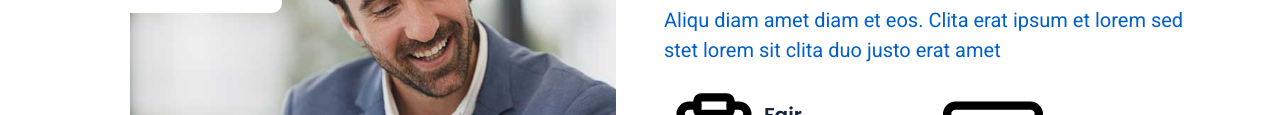
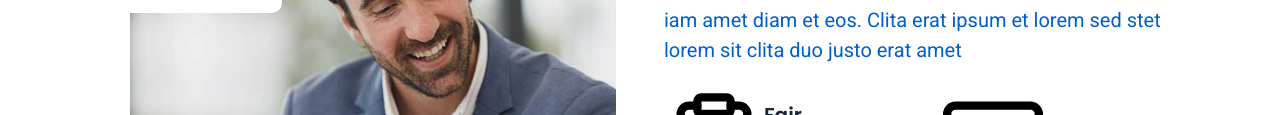
Before and after one commit to jordanbabb99/LandingPage, a plain HTML site: page index.html in a window 1280 px wide. Shown: the part 1369-1484 px from the top of the page. Drawn offline with nearby package versions, Linux system fonts and the light colour scheme.

Commit message:
deleted some not issue text

```diff
--- a/index.html
+++ b/index.html
@@ -157,7 +157,7 @@
                 <div class="col-lg-6 wow fadeInUp" data-wow-delay="0.5s">
                     <div class="h-100">
                         <h1 class="display-6 mb-5">We're Here To Assist You With Real Estate Data Analytics</h1>
-                        <p class="fs-5 text-primary mb-4">Aliqu diam amet diam et eos. Clita erat ipsum et lorem sed stet lorem sit clita duo justo erat amet</p>
+                        <p class="fs-5 text-primary mb-4">iam amet diam et eos. Clita erat ipsum et lorem sed stet lorem sit clita duo justo erat amet</p>
                         <div class="row g-4 mb-4">
                             <div class="col-sm-6">
                                 <div class="d-flex align-items-center">
```
